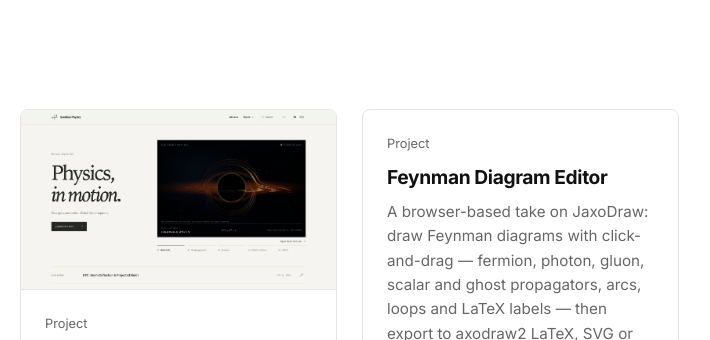
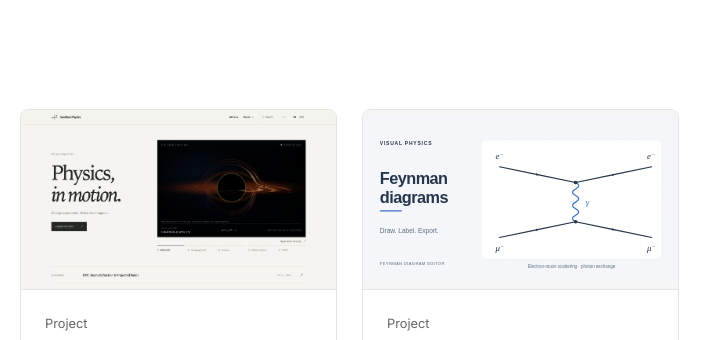
Before and after one commit to yangzichao/www, an Astro site: page / in a window 1280 px wide. Shown: the part 329-669 px from the top of the page, 461-1171 px from the left. Built offline with nearby package versions, Linux system fonts and the light colour scheme; Astro itself is replaced by a stand-in of ours.

Commit message:
Add Feynman editor and nuclear physics paper thumbnails

```diff
--- a/src/components/WorkCard.astro
+++ b/src/components/WorkCard.astro
@@ -13,7 +13,13 @@ const contentClass = item.image ? 'work-card-content' : 'work-card-content-only'
   {
     item.image && (
       <div class="work-card-image-container">
-        <img src={item.image} class="work-card-image" loading="lazy" alt={item.imageAlt ?? item.title} />
+        <img
+          src={item.image}
+          class="work-card-image"
+          style={item.imageFit ? `object-fit: ${item.imageFit}` : undefined}
+          loading="lazy"
+          alt={item.imageAlt ?? item.title}
+        />
       </div>
     )
   }
--- a/src/data/site.ts
+++ b/src/data/site.ts
@@ -28,6 +28,7 @@ export type WorkItem = {
   description: string;
   image?: string;
   imageAlt?: string;
+  imageFit?: 'cover' | 'contain';
   url: string;
 };
 
@@ -82,6 +83,10 @@ export const siteData: SiteData = {
       title: 'Feynman Diagram Editor',
       description:
         'A browser-based take on JaxoDraw: draw Feynman diagrams with click-and-drag — fermion, photon, gluon, scalar and ghost propagators, arcs, loops and LaTeX labels — then export to axodraw2 LaTeX, SVG or PNG. Runs entirely in your browser.',
+      image: '/projects/feynman-editor/thumbnail.svg',
+      imageAlt:
+        'Electron-muon scattering diagram with four fermion lines and a photon exchanged between two vertices.',
+      imageFit: 'contain',
       // Split out into its own repo + subdomain (yangzichao/feynman-editor).
       url: 'https://feynman.zichaoyang.com/',
     },
@@ -100,6 +105,10 @@ export const siteData: SiteData = {
       title: 'β-delayed proton emission from ¹¹Be in effective field theory',
       description:
         'Resolved a major experimental controversy in ¹¹Be decay using Halo Effective Field Theory. Our theoretical predictions were subsequently validated by high-precision experiments at CERN, debunking previous anomalies and establishing the definitive benchmark for this rare decay channel.',
+      image: '/papers/11be-proton-emission/thumbnail.svg',
+      imageAlt:
+        'Figure 2 from the published 11Be Halo EFT paper, showing differential decay rates with and without resonant final-state interactions.',
+      imageFit: 'contain',
       url: '/blog/physics/11be-proton-emission/',
     },
   ],
```
Also changed, not shown: public/papers/11be-proton-emission/README.md (added), public/papers/11be-proton-emission/thumbnail.svg (added), public/projects/feynman-editor/thumbnail.svg (added).
